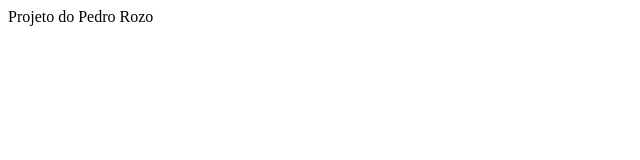
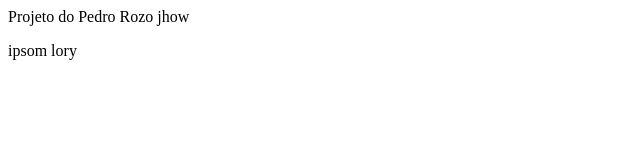
Before and after one commit to PedroSRozo/curso-git, a plain HTML site: page index.html in a window 1280 px wide. Shown: the whole page, without its empty margins (0-640 px from the left). Drawn offline with Linux system fonts and the light colour scheme.

Commit message:
mais uma modificação

```diff
--- a/index.html
+++ b/index.html
@@ -2,6 +2,7 @@
     <head>
     </head>
     <body>
-        <h>Projeto do Pedro Rozo</h>
+        <h>Projeto do Pedro Rozo jhow</h>
+        <p>ipsom lory</p>
     </body>
 </html>
```
